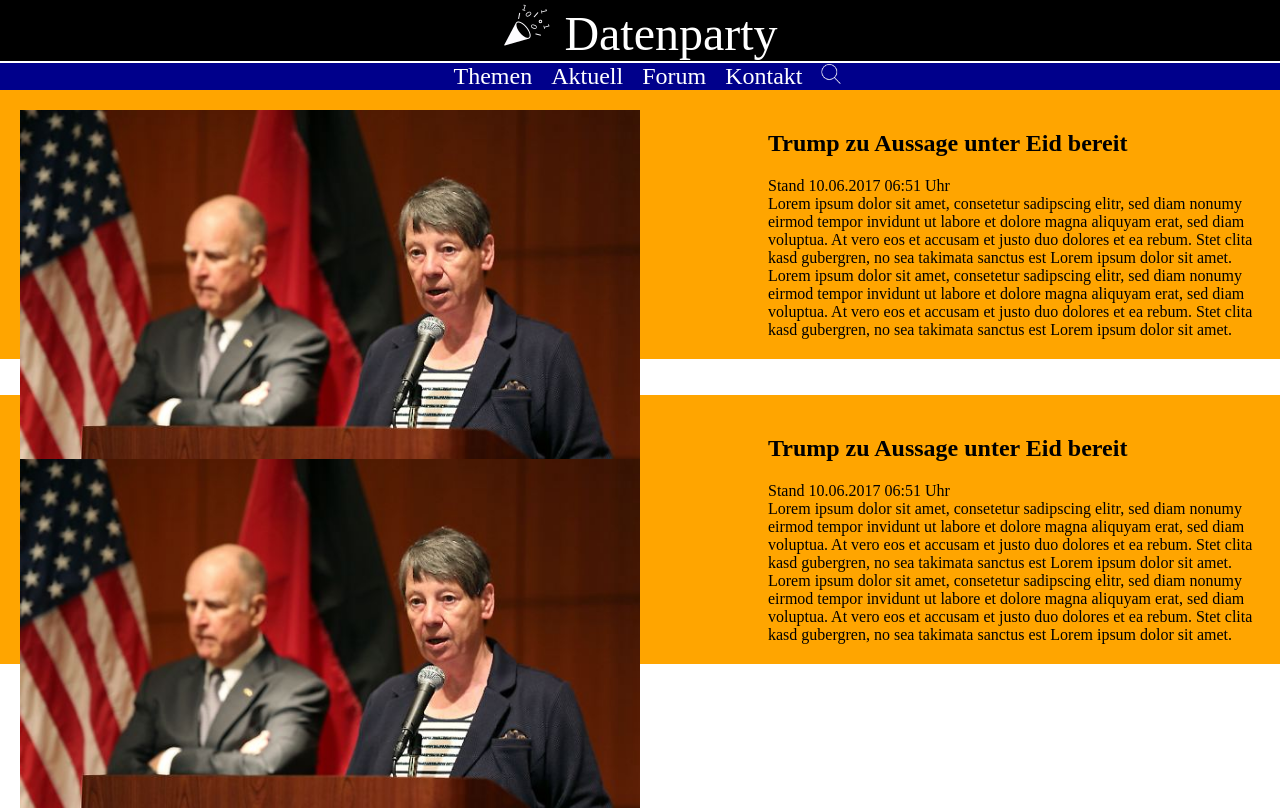
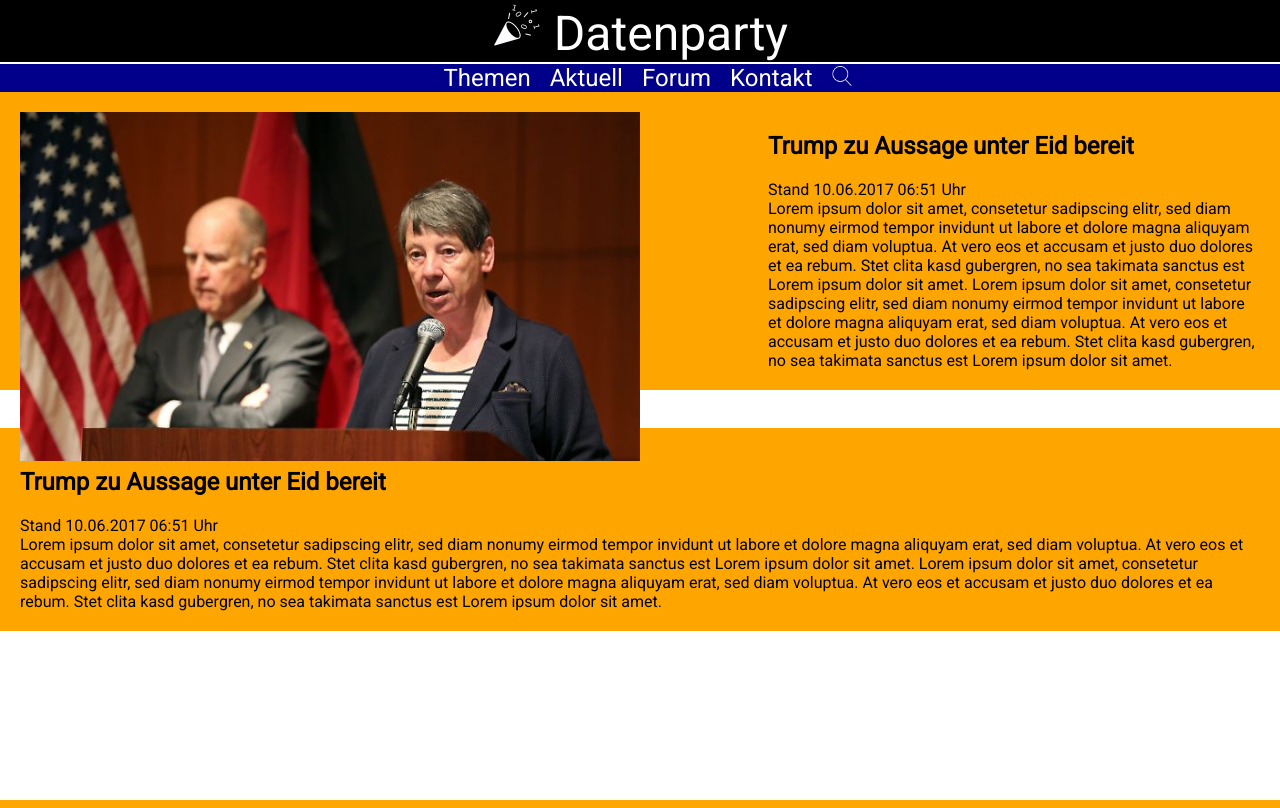
Before and after one commit to DatenParty/Sherlock-Webseite, a PHP site: page /newWEB/mainpage.php in a window 1280 px wide. Run offline with PHP 8.4, Linux system fonts and the light colour scheme; data that the repository does not hold is empty.

Commit message:
design changes

```diff
--- a/newWEB/mainpage.php
+++ b/newWEB/mainpage.php
@@ -5,12 +5,14 @@
     <meta charset="utf-8" />
 	<meta http-equiv="Content-type" content="text/html; charset=utf-8" />
 	<meta name="viewport" content="width=device-width, initial-scale=1.0, user-scalable=yes" />
+    <link rel="stylesheet" href="https://fonts.googleapis.com/css?family=Roboto">
 	<title>Datenparty - Ihr Nachrichtendienst</title>
     <style>
         html,body{
             margin: 0px;
             border: 0px;
             width: 100%;
+            font-family: 'Roboto';
         }
         .left{
             float: left;
@@ -70,6 +72,7 @@
             height: 100%;
             box-sizing: border-box;
             padding: 20px;
+            display: block;
         }
 
         .container img {
@@ -101,7 +104,12 @@
             $json=file_get_contents( "http://maschini.de:5001/");
             $test=json_decode($json, true);
             foreach($test as $testt){
-                echo "<div class='colorr'> <img class='left img' src='img.jpg'/><h2>".$testt["heading"]."</h2> Stand".$testt["date"]."<br>".$testt["article"]."</div>";
+                if($testt["imglink"] == ""){
+                    echo "<div class='container'><img allign='left' src='https://upload.wikimedia.org/wikipedia/commons/a/ac/No_image_available.svg'/><h2>".$testt["heading"]."</h2> Stand".$testt["date"]."<br>".$testt["article"]."</div>";
+                }
+                else{
+                    echo "<div class='container'> <img allign='left' src='".$testt["imglink"]."'/><h2>".$testt["heading"]."</h2> Stand".$testt["date"]."<br>".$testt["article"]."</div>";
+                }
             }
         ?>
       <div class="container">
@@ -112,7 +120,6 @@
       </div>
       <br><br>
       <div class="container">
-          <img src="img.jpg" align="left">
           <h2>Trump zu Aussage unter Eid bereit</h2>
             Stand 10.06.2017 06:51 Uhr<br>
             Lorem ipsum dolor sit amet, consetetur sadipscing elitr, sed diam nonumy eirmod tempor invidunt ut labore et dolore magna aliquyam erat, sed diam voluptua. At vero eos et accusam et justo duo dolores et ea rebum. Stet clita kasd gubergren, no sea takimata sanctus est Lorem ipsum dolor sit amet. Lorem ipsum dolor sit amet, consetetur sadipscing elitr, sed diam nonumy eirmod tempor invidunt ut labore et dolore magna aliquyam erat, sed diam voluptua. At vero eos et accusam et justo duo dolores et ea rebum. Stet clita kasd gubergren, no sea takimata sanctus est Lorem ipsum dolor sit amet.
```
